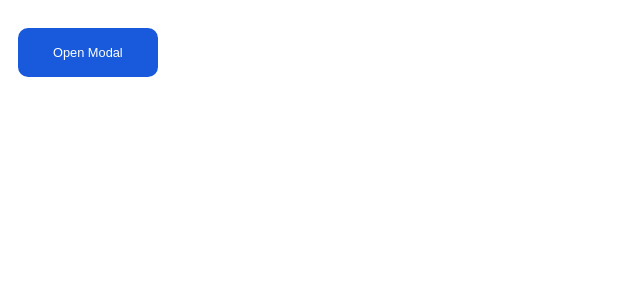
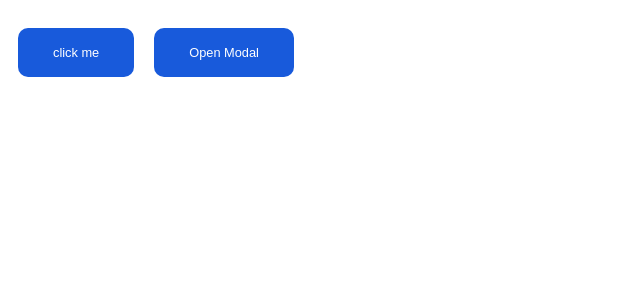
Before and after one commit to szopian/react-modal, a React (Create React App) app in the folder react-modal-app/: page / in a window 1280 px wide. Shown: the top 300 px of the page, without its empty margins (0-640 px from the left). Built offline with nearby package versions, Linux system fonts and the light colour scheme.

Commit message:
add work on reuseable button

```diff
--- a/react-modal-app/src/App.js
+++ b/react-modal-app/src/App.js
@@ -1,12 +1,14 @@
 import { GlobalStyles, PrimaryButton } from "./components/styles";
 import Modal from "./components/Modal.jsx";
 import React, { useState } from "react";
+import Button from "./components/Button";
 
 function App() {
   const [isOpen, setIsOpen] = useState(false);
   return (
     <>
       <GlobalStyles />
+      <Button text="click me" rgbaShadow="24, 90, 219" />
       <PrimaryButton onClick={() => setIsOpen(true)}>Open Modal</PrimaryButton>
       {isOpen && <Modal setIsOpen={setIsOpen} />}
     </>
--- /dev/null
+++ b/react-modal-app/src/components/Button.jsx
@@ -0,0 +1,26 @@
+import React from "react";
+import styled from "styled-components";
+
+const Btn = styled.button`
+  margin: 20px 10px;
+  cursor: pointer;
+  font-weight: 500;
+  padding: 17px 35px;
+  border-radius: 10px;
+  font-size: 0.8rem;
+  border: none;
+  color: white;
+  background: #185adb;
+  transition: all 0.25s ease;
+
+  &&:hover {
+    transform: translateY(-5px);
+    box-shadow: 0 10px 20px -10px rgba(${(props) => props.BtnShadowColor}, 0.6);
+  }
+`;
+
+const Button = ({ text, rgbaShadow }) => {
+  return <Btn BtnShadowColor={rgbaShadow}>{text}</Btn>;
+};
+
+export default Button;
```
